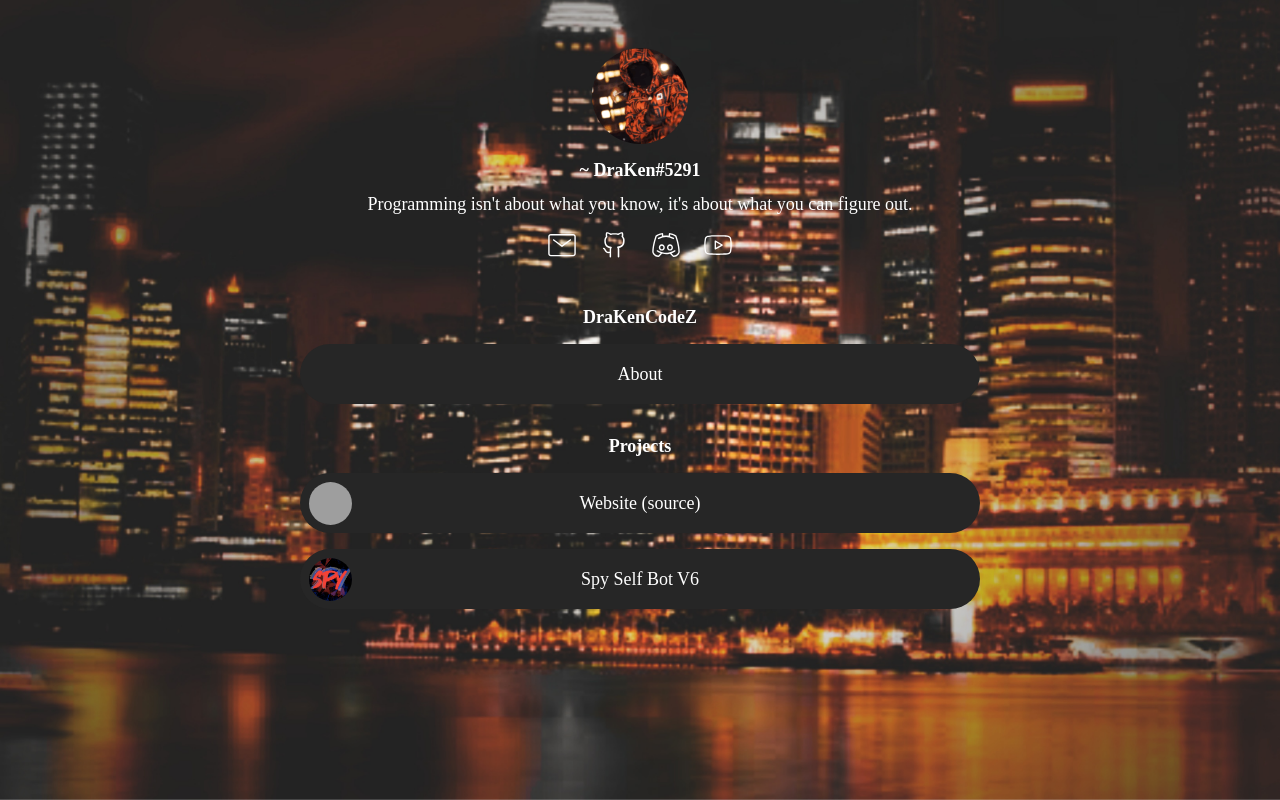
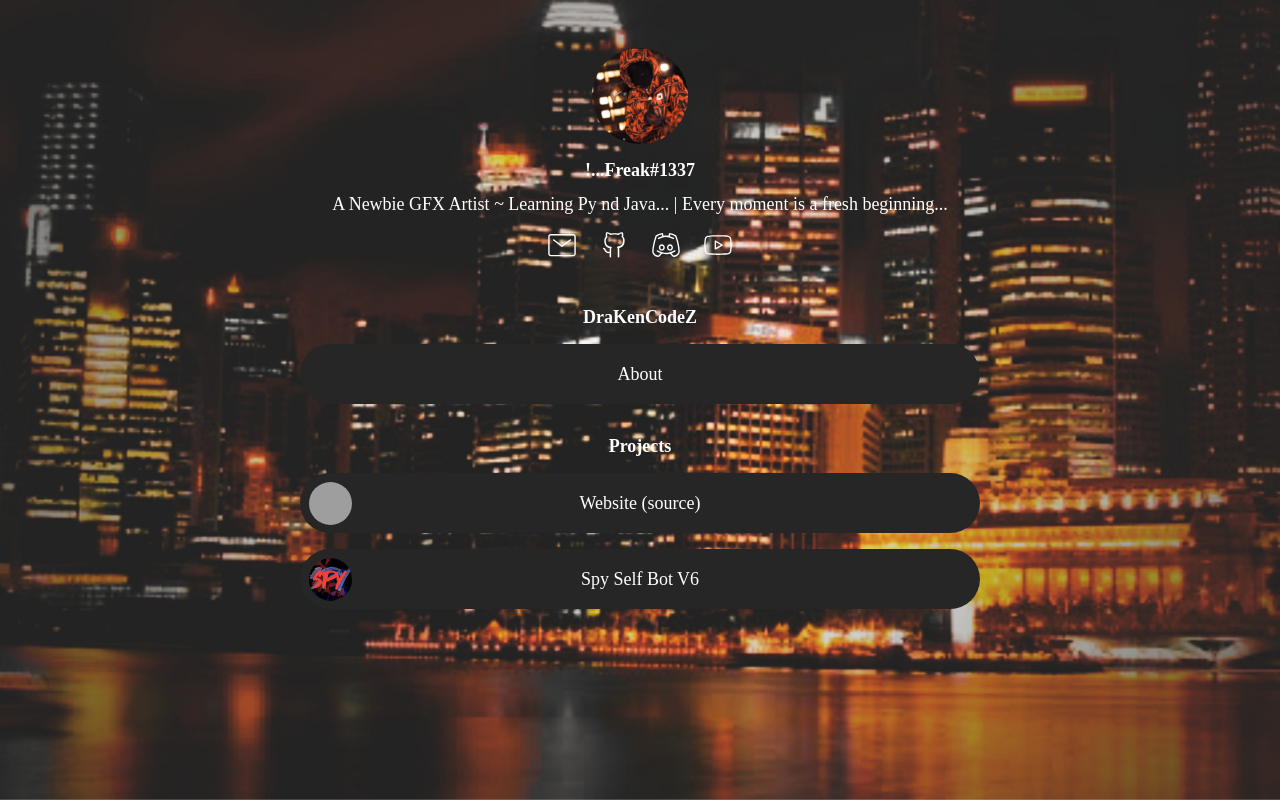
Before and after one commit to Sanket11111111/FreakPlayZ, a Flask app: page / in a window 1280 px wide. Run offline with Flask 2, Linux system fonts and the light colour scheme; some web fonts are replaced; grey boxes are pictures that could not be loaded.

Commit message:
Update index.html

```diff
--- a/templates/index.html
+++ b/templates/index.html
@@ -6,13 +6,13 @@
     <meta name='viewport' content='width=device-width, initial-scale=1.0'>
     <link rel="shortcut icon" href="/static/images/icon.gif">
     <link rel="icon" href="/static/images/icon.gif">
-    <meta name="description" content="A Newbie GFX Artist ~ Learning Py,Java... | Every moment is a fresh beginning... "/>
+    <meta name="description" content="A Newbie GFX Artist ~ Learning Py nd Java... | Every moment is a fresh beginning... "/>
 
     <meta property="og:title" content="FreakPlayZ"/>
     <meta property="og:site_name" content="!...Freak#1337"/>
     <link rel="canonical" href="https://FreakPlayZ.me"/>
     <meta property="og:url" content="https://FreakPlayZ.me"/>
-    <meta property="og:description" content="A Newbie GFX Artist ~ Learning Py,Java... | Every moment is a fresh beginning..."/>
+    <meta property="og:description" content="A Newbie GFX Artist ~ Learning Py nd Java... | Every moment is a fresh beginning..."/>
     <meta property="og:image:secure_url" content="/static/images/icon.gif"/>
     <meta property="og:image" content="/static/images/icon.gif"/>
     <link rel="preload" as="image" href="/static/images/icon.gif" />
@@ -159,9 +159,9 @@
             alt="Image"
         />
         <h2 class="page-title page-text-color page-text-font mt-16 text-center">
-            ~ DraKen#5291
+            !...Freak#1337
                 </h2>
-                    <div class="page-bioline text-fs-16 page-text-color page-text-font mt-12 ln-h-22 text-center">Programming isn't about what you know, it's about what you can figure out.</div>
+                    <div class="page-bioline text-fs-16 page-text-color page-text-font mt-12 ln-h-22 text-center">A Newbie GFX Artist ~ Learning Py nd Java... | Every moment is a fresh beginning...</div>
 
 
 
@@ -176,7 +176,7 @@
 
                     <div class="flex-both-center flex-wrap mt-16">
                                     <div class="page-social relative">
-                        <a class="social-icon-anchor" data-id="email" data-type="social_link" target="_blank" rel="noopener nofollow" href="mailto:draken3301@drakencodes.tech"></a>
+                        <a class="social-icon-anchor" data-id="email" data-type="social_link" target="_blank" rel="noopener nofollow" href="mailto:freak1337@freakplayz.me"></a>
                         <svg class="social-icon-fill" width="30" height="30" viewBox="0 0 30 30" fill="none" xmlns="http://www.w3.org/2000/svg"><path fill-rule="evenodd" clip-rule="evenodd" d="M3 3.25C1.48122 3.25 0.25 4.48121 0.25 6V24.4C0.25 25.9188 1.48122 27.15 3 27.15H27C28.5188 27.15 29.75 25.9188 29.75 24.4V6C29.75 4.48122 28.5188 3.25 27 3.25H3ZM1.75 6C1.75 5.30964 2.30964 4.75 3 4.75H27C27.6904 4.75 28.25 5.30964 28.25 6V24.4C28.25 25.0904 27.6904 25.65 27 25.65H3C2.30964 25.65 1.75 25.0904 1.75 24.4V6ZM24.4101 10.2003L15.4501 16.9203C15.1834 17.1203 14.8167 17.1203 14.5501 16.9203L5.59008 10.2003C5.25871 9.95178 5.19156 9.48168 5.44008 9.15031C5.68861 8.81894 6.15871 8.75178 6.49008 9.00031L15.0001 15.3828L23.5101 9.00031C23.8415 8.75178 24.3116 8.81894 24.5601 9.15031C24.8086 9.48168 24.7415 9.95178 24.4101 10.2003Z" fill="white"/></svg>
                     </div>
                                     <div class="page-social relative">
```
